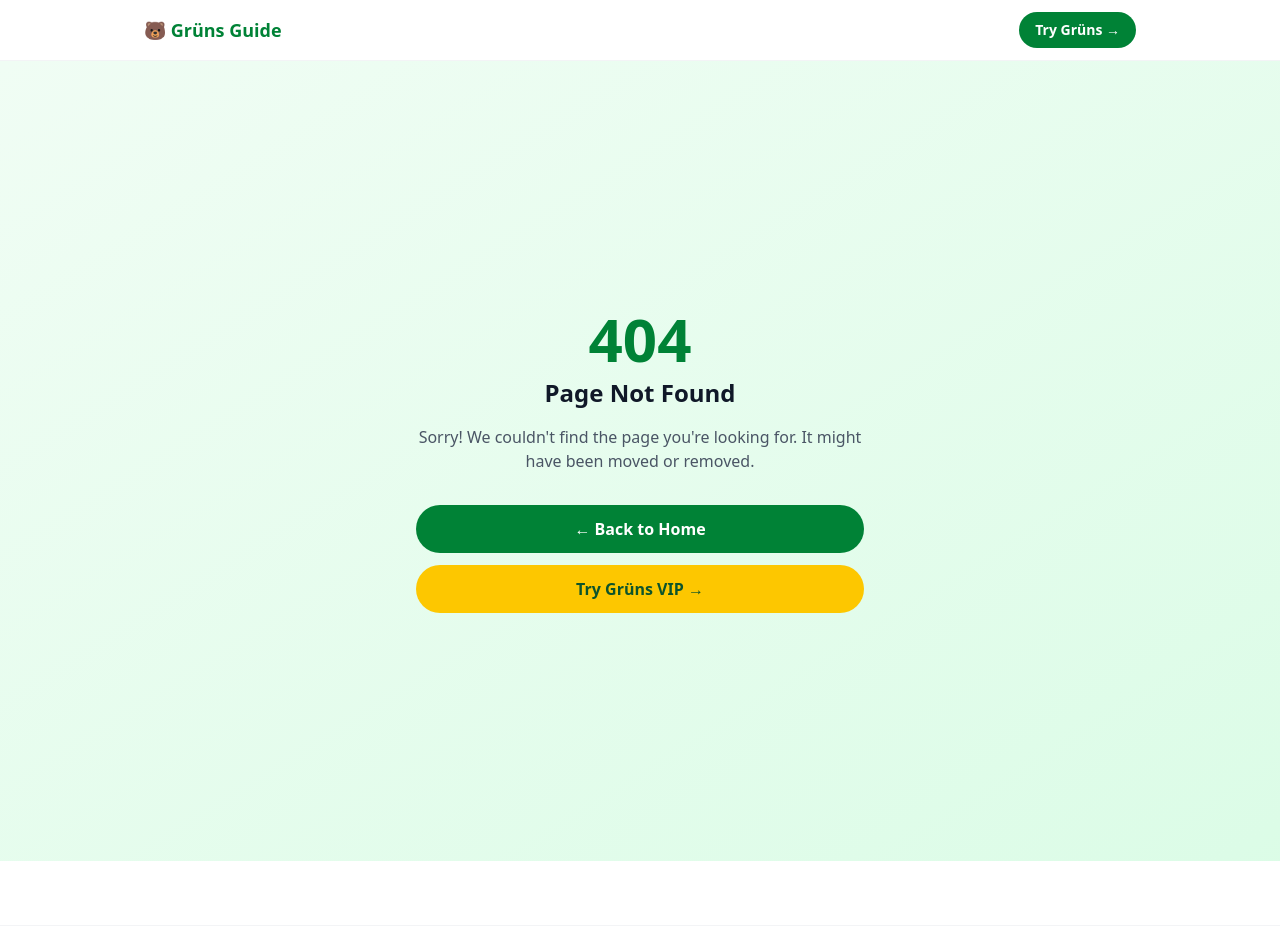
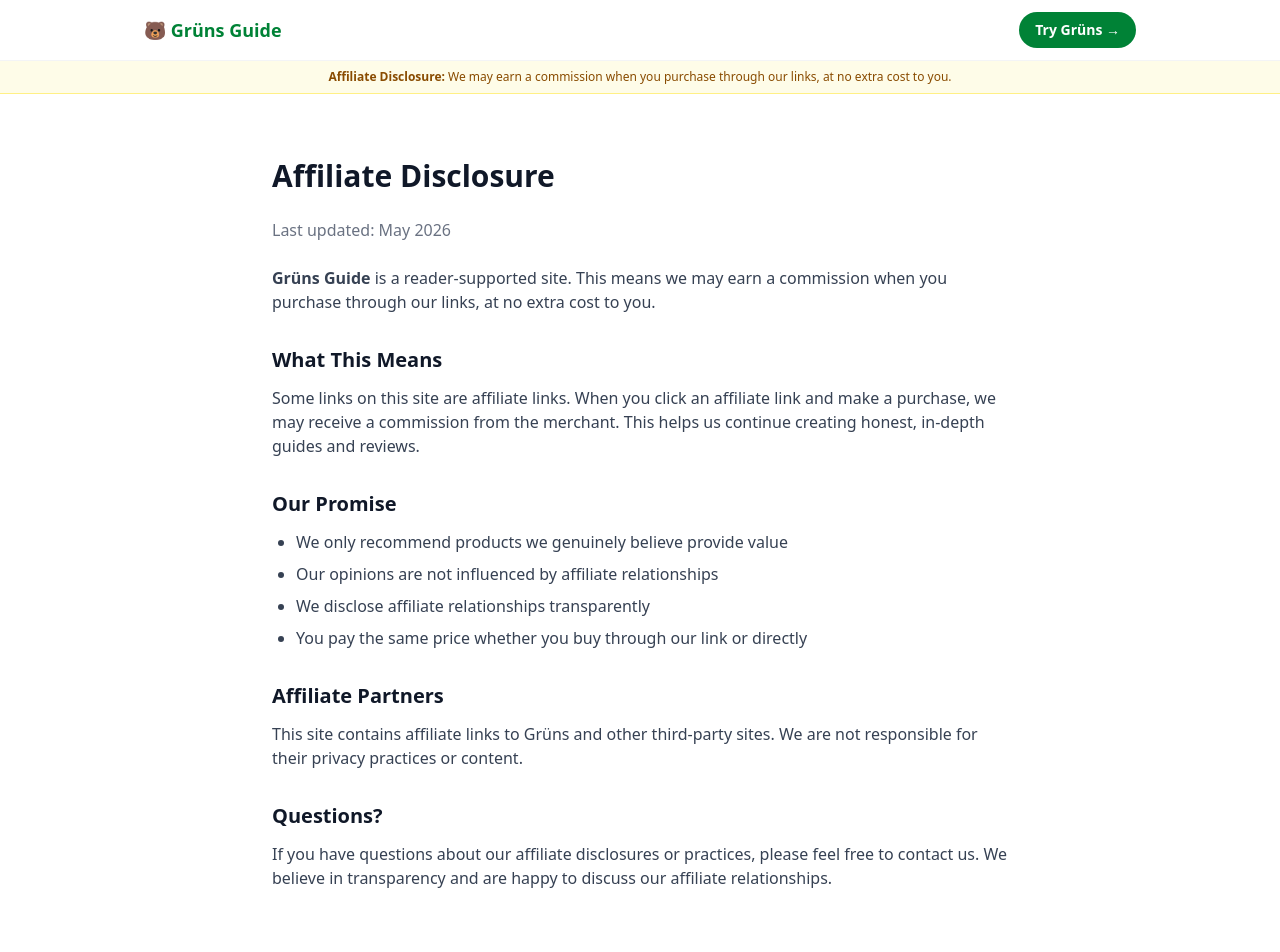
Before and after one commit to p32nicky/grunsguide, a Next.js app: page /affiliate-disclosure in a window 1280 px wide. Before the commit this address had no page. Shown: the top 952 px of the page. Built offline with nearby package versions, Linux system fonts and the light colour scheme.

Commit message:
Restore affiliate disclosure and fix menu character encoding

```diff
--- /dev/null
+++ b/app/affiliate-disclosure/page.tsx
@@ -0,0 +1,37 @@
+export default function AffiliateDisclosure() {
+  return (
+    <div className="max-w-3xl mx-auto px-4 py-16">
+      <h1 className="text-3xl font-bold mb-6">Affiliate Disclosure</h1>
+      <p className="text-gray-500 mb-6">Last updated: May 2026</p>
+
+      <div className="space-y-6 text-gray-700">
+        <p>
+          <strong>Grüns Guide</strong> is a reader-supported site. This means we may earn a commission when you purchase through our links, at no extra cost to you.
+        </p>
+
+        <h2 className="text-xl font-bold text-gray-900 mt-8 mb-3">What This Means</h2>
+        <p>
+          Some links on this site are affiliate links. When you click an affiliate link and make a purchase, we may receive a commission from the merchant. This helps us continue creating honest, in-depth guides and reviews.
+        </p>
+
+        <h2 className="text-xl font-bold text-gray-900 mt-8 mb-3">Our Promise</h2>
+        <ul className="list-disc pl-6 space-y-2">
+          <li>We only recommend products we genuinely believe provide value</li>
+          <li>Our opinions are not influenced by affiliate relationships</li>
+          <li>We disclose affiliate relationships transparently</li>
+          <li>You pay the same price whether you buy through our link or directly</li>
+        </ul>
+
+        <h2 className="text-xl font-bold text-gray-900 mt-8 mb-3">Affiliate Partners</h2>
+        <p>
+          This site contains affiliate links to Grüns and other third-party sites. We are not responsible for their privacy practices or content.
+        </p>
+
+        <h2 className="text-xl font-bold text-gray-900 mt-8 mb-3">Questions?</h2>
+        <p>
+          If you have questions about our affiliate disclosures or practices, please feel free to contact us. We believe in transparency and are happy to discuss our affiliate relationships.
+        </p>
+      </div>
+    </div>
+  );
+}
--- a/app/articles-list.tsx
+++ b/app/articles-list.tsx
@@ -83,7 +83,7 @@
             <option value="">All Categories</option>
             {categories.map((cat) => (
               <option key={cat} value={cat}>
-                {cat.charAt(0).toUpperCase() + cat.slice(1)}
+                {cat.replace(/-/g, ' ').split(' ').map(w => w.charAt(0).toUpperCase() + w.slice(1)).join(' ')}
               </option>
             ))}
           </select>
--- a/app/layout.tsx
+++ b/app/layout.tsx
@@ -38,11 +38,15 @@
             </a>
           </div>
         </header>
+        <div className="bg-yellow-50 border-b border-yellow-200 text-center text-xs text-yellow-800 py-2 px-4">
+          <strong>Affiliate Disclosure:</strong> We may earn a commission when you purchase through our links, at no extra cost to you.
+        </div>
         <main>{children}</main>
         <footer className="border-t border-gray-100 mt-16 py-8 text-center text-sm text-gray-500">
           <p>Grüns Guide is an independent review site. We may earn a commission when you use our links.</p>
           <p className="mt-2 flex items-center justify-center gap-4">
             <a href="/" className="underline hover:text-gray-700">All Guides</a>
+            <a href="/affiliate-disclosure" className="underline hover:text-gray-700">Affiliate Disclosure</a>
             <a href="/privacy-policy" className="underline hover:text-gray-700">Privacy Policy</a>
           </p>
         </footer>
```
